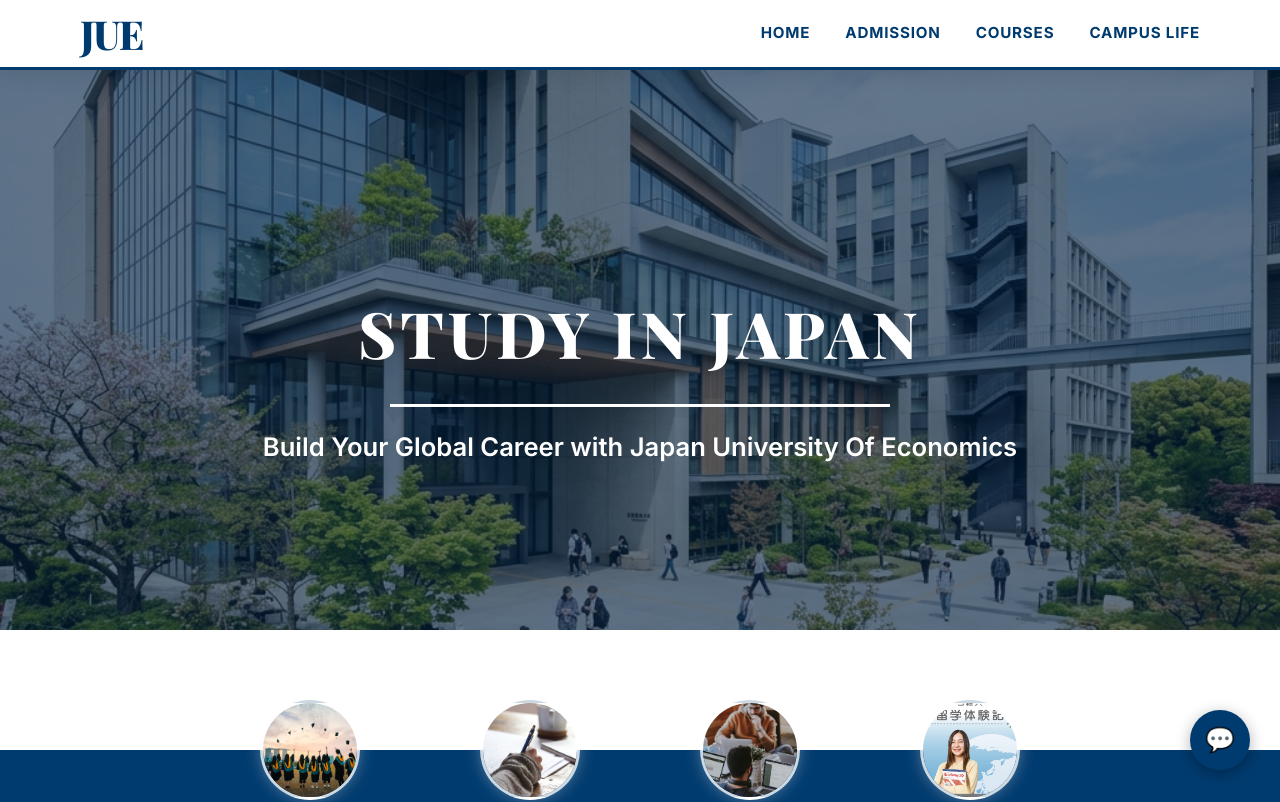
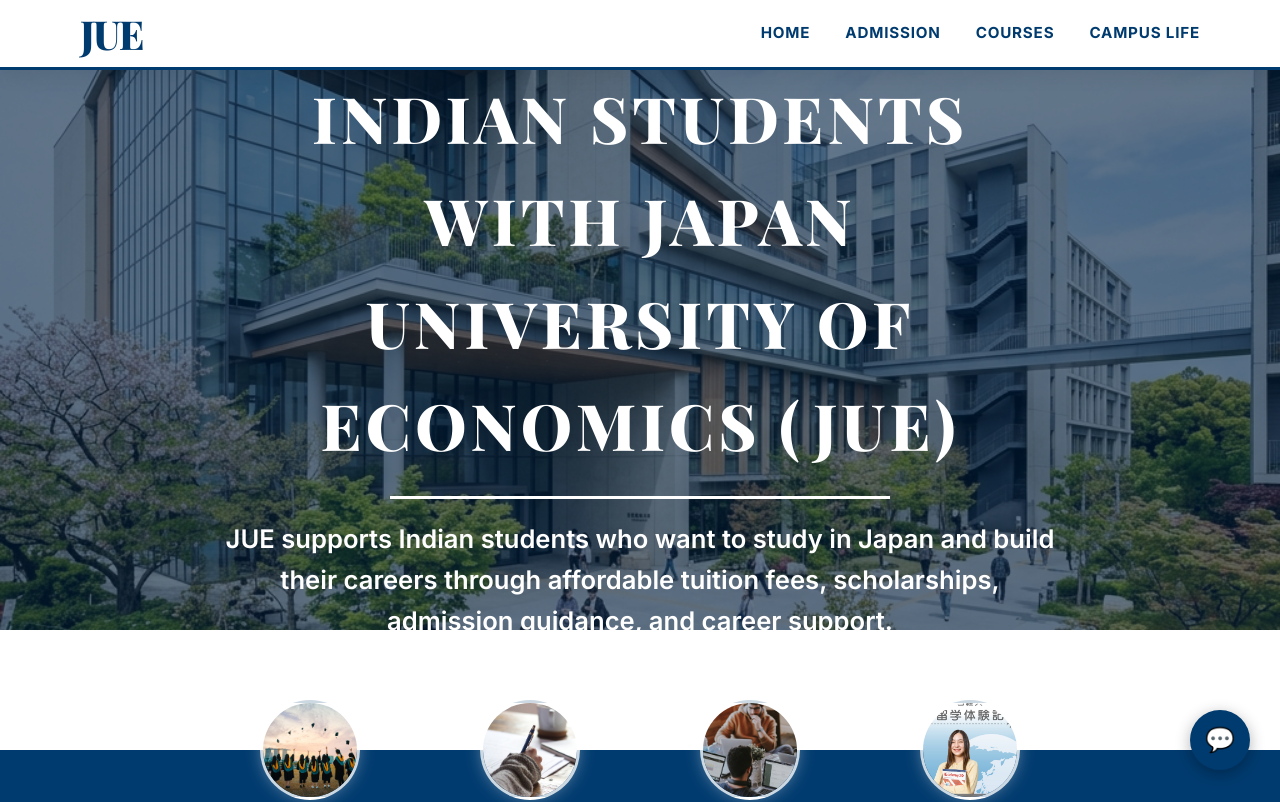
Before and after one commit to CHEHAK-SALUJA/JUE-landing-page-3, a React (Vite) app in the folder JUE-landing-page/frontend/: page / in a window 1280 px wide. Shown: the top 802 px of the page. Built offline with nearby package versions, Linux system fonts and the light colour scheme.

Commit message:
changes app.jsx

```diff
--- a/JUE-landing-page/frontend/src/App.jsx
+++ b/JUE-landing-page/frontend/src/App.jsx
@@ -288,7 +288,34 @@
   );
 };
 
+const heroSliderImages = [
+  '/images/hero.png',
+  '/images/graduate00.jpg',
+  '/images/LearningProgression01.jpg',
+  '/images/support04.jpg',
+  '/images/Undergraduate00.jpg',
+  '/images/why-jue.jpg'
+];
+
+const heroSubtitles = [
+  "JUE supports Indian students who want to study in Japan and build their careers through affordable tuition fees, scholarships, admission guidance, and career support.",
+  "Special Scholarships for Indian Students",
+  "Affordable Tuition Fees & Career Support in Japan",
+  "Study with Experienced Professors and Students from 20+ Nationalities",
+  "Rose cafe and modern campus facilities",
+  "English friendly programs"
+];
+
 const App = () => {
+  const [heroIndex, setHeroIndex] = useState(0);
+
+  useEffect(() => {
+    const timer = setInterval(() => {
+      setHeroIndex(prev => (prev + 1) % heroSliderImages.length);
+    }, 4000); // 4 seconds transition
+    return () => clearInterval(timer);
+  }, []);
+
   useEffect(() => {
     const observer = new IntersectionObserver((entries) => {
       entries.forEach(entry => {
@@ -319,10 +346,26 @@
 
       {/* Hero Section */}
       <header className="hero">
+        {heroSliderImages.map((img, idx) => (
+          <div
+            key={idx}
+            className={`hero-image-bg ${idx === heroIndex ? 'active' : ''}`}
+            style={{ backgroundImage: `url(${img})` }}
+          />
+        ))}
         <div className="hero-content">
-          <h1>STUDY IN JAPAN</h1>
+          <h1 className="hero-main-title">Studying in Japan is Now Easier for Indian Students with Japan University of Economics (JUE)</h1>
           <div className="hero-line" />
-          <p>Build Your Global Career with Japan University Of Economics</p>
+          <div className="hero-subtitle-container">
+            {heroSubtitles.map((text, idx) => (
+              <p
+                key={idx}
+                className={`hero-subtitle ${idx === heroIndex ? 'active' : ''}`}
+              >
+                {text}
+              </p>
+            ))}
+          </div>
         </div>
       </header>
 
```
